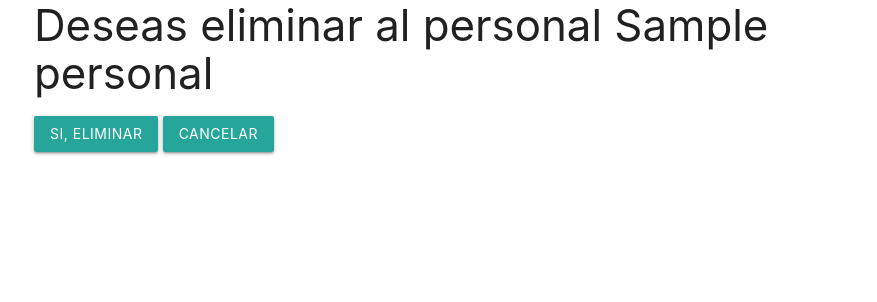
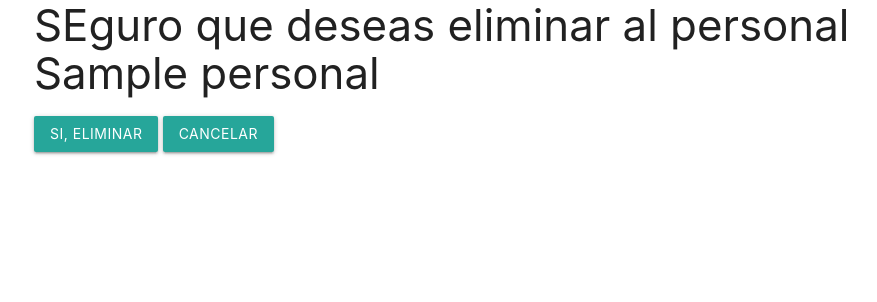
Before and after one commit to Tekorita/gestor_inventario, a Django app: template templates/personal/eliminar.html in a window 1280 px wide. Shown: the part 27-329 px from the top of the page, without its empty margins (158-1035 px from the left). Run offline with Django 3.2, Linux system fonts and the light colour scheme; the template is opened without the code that fills it: values that come from a table or form of the project are taken from there, others are empty; tables that the repository leaves empty hold one stand-in row (values such as "Sample post"); parts of the project's set-up code (start-up, migrations or seed data) failed here and were passed over; some libraries are stand-ins or nearby versions.

Commit message:
modificacion en template de gestor de inventario

```diff
--- a/templates/personal/eliminar.html
+++ b/templates/personal/eliminar.html
@@ -2,7 +2,7 @@
 {% block content %}
 <form method="post">
     {% csrf_token %}
-    <h3>Deseas eliminar al personal {{ object.nombre }}</h3>
+    <h3>SEguro que deseas eliminar al personal {{ object.nombre }}</h3>
     <button class="btn btn-danger" type="submit">Si, Eliminar</button>
     <button class="btn btn-default" href="{% url 'inventario_listar' %}" >Cancelar</button>
 </form>
```
